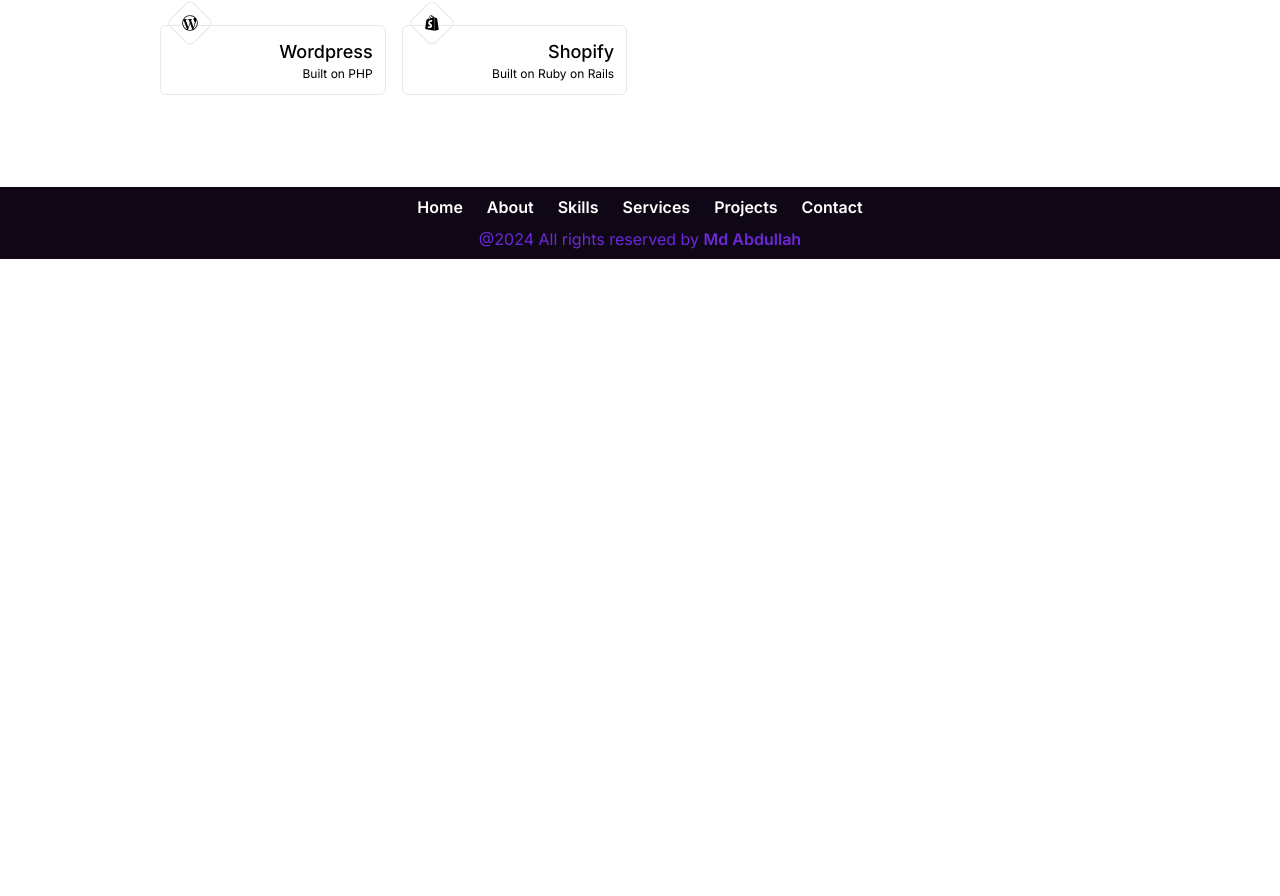
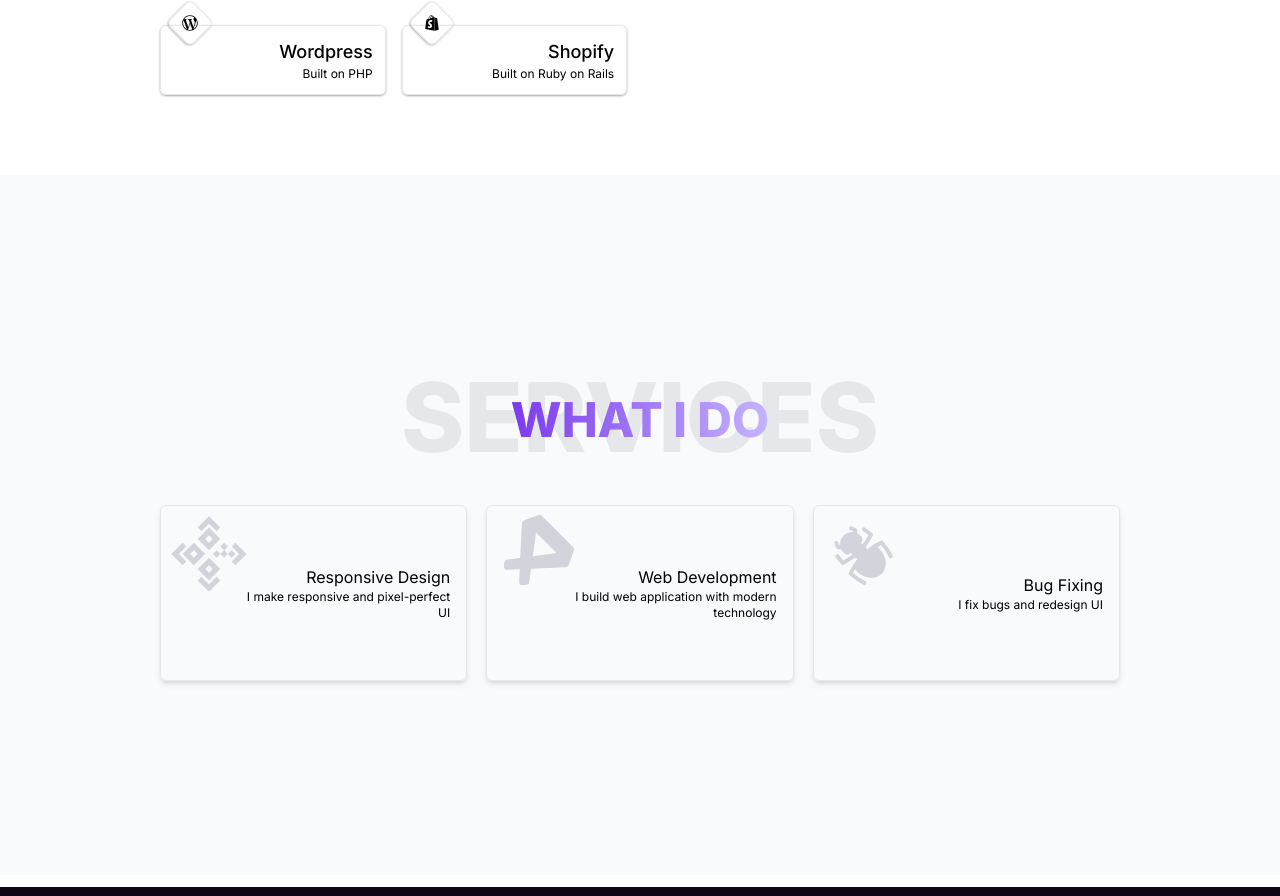
Before and after one commit to Md-Abdullah-321/Personal-portfolio, a Next.js app: page / in a window 1280 px wide. Shown: the part 2901-3797 px from the top of the page. Before the commit the page ends 3160 px from the top, so only its background shows below. Built offline with nearby package versions, Linux system fonts and the light colour scheme.

Commit message:
added services section

```diff
--- a/app/details/details.js
+++ b/app/details/details.js
@@ -11,7 +11,7 @@ export default function MyDetails() {
   const [section, setSection] = useState("about");
   console.log(section);
   return (
-    <div className="bg-gray-100 font-sans">
+    <div className="bg-gray-50 font-sans">
       <div className="md:h-[700px] flex flex-col md:flex-row justify-between items-center md:w-11/12 lg:w-9/12 mx-auto ">
         <div className="p-6 md:p-0 md:w-3/12">
           <h5 className="text-orange-500 font-semibold text-xl">Resume</h5>
--- a/app/navbar/NavbarForMediumDevice.js
+++ b/app/navbar/NavbarForMediumDevice.js
@@ -29,32 +29,32 @@ export default function MediumDeviceNavbar() {
                 </div>
                 <nav className="w-full px-10 mt-10">
                 <li className="hover:bg-gray-500 w-full flex justify-end items-center px-2 py-1.5 rounded-sm">
-                    <a href="#home">Home</a>
+                    <Link href="#home" className="w-full text-end" onClick={() => setToggleTabMenu(false)}>Home</Link>
                     </li>
                     <hr />
                     <br />
                     <li className="hover:bg-gray-500 w-full flex justify-end items-center px-2 py-1.5 rounded-sm">
-                        <Link href="#about">About</Link>
+                        <Link href="#about" className="w-full text-end" onClick={() => setToggleTabMenu(false)}>About</Link>
                     </li>
                     <hr />
                         <br />
                     <li className="hover:bg-gray-500 w-full flex justify-end items-center px-2 py-1.5 rounded-sm">
-                        <Link href="#skills">Skills</Link>
+                        <Link href="#skills" className="w-full text-end" onClick={() => setToggleTabMenu(false)}>Skills</Link>
                     </li>
                     <hr />
                         <br />
                     <li className="hover:bg-gray-500 w-full flex justify-end items-center px-2 py-1.5 rounded-sm">
-                        <Link href="#services">Services</Link>
+                        <Link href="#services" className="w-full text-end" onClick={() => setToggleTabMenu(false)}>Services</Link>
                     </li>
                     <hr />
                         <br />
                     <li className="hover:bg-gray-500 w-full flex justify-end items-center px-2 py-1.5 rounded-sm">
-                        <Link href="#portfolio">Portfolio</Link>
+                        <Link href="#portfolio" className="w-full text-end" onClick={() => setToggleTabMenu(false)}>Portfolio</Link>
                     </li>
                     <hr />
                         <br />
                     <li className="w-full flex justify-end items-center">
-                        <button style={ButtonBackground} className="px-12 py-2 hover:bg-white ">Hire Me!</button>
+                        <button style={ButtonBackground} className="px-12 py-2 hover:bg-white " onClick={() => setToggleTabMenu(false)}>Hire Me!</button>
                     </li>
                 </nav>
                 </div>
--- a/app/page.js
+++ b/app/page.js
@@ -1,6 +1,7 @@
 import About from "./about";
 import MyDetails from "./details/details";
 import HeroSection from "./heroSection";
+import Services from "./services";
 import Skills from "./skills/skills";
 
 export default function Home() {
@@ -10,6 +11,7 @@ export default function Home() {
       <About/>
       <MyDetails/>
       <Skills/>
+      <Services/>
       <div className="h-10 lg:hidden"></div>
     </>
   );
--- /dev/null
+++ b/app/services.js
@@ -0,0 +1,35 @@
+import { BiQrScan } from "react-icons/bi";
+import { HiBugAnt } from "react-icons/hi2";
+import { SiVisualstudiocode } from "react-icons/si";
+
+
+const ServicesCart = ({icon, title, description}) => {
+    return <div className="flex w-full md:w-[48.85%] lg:w-[32%] justify-between p-4 h-44 rounded-md shadow-md border">
+        <div className="w-1/4">
+            <p>{icon}</p>
+        </div>
+        <div className="flex flex-col justify-center w-3/4 text-end">
+            <h3>{title}</h3>
+            <p className="text-xs">{description}</p>
+        </div>
+    </div>
+}
+
+export default function Services() {
+  return (
+    <div className="min-h-[700px] bg-gray-50 py-20 flex flex-col justify-center items-center" id="services">
+        <div className="flex flex-col justify-center items-center w-full">
+            <h2 className=" uppercase text-5xl sm:text-6xl md:text-8xl font-extrabold text-gray-200">Services</h2>
+            <h3 className="absolute text-3xl sm:text-4xl md:text-5xl uppercase font-extrabold md:mt-1.5 bg-gradient-to-r from-violet-600 to-violet-300 ... inline-block ... text-transparent ... bg-clip-text">What i do</h3>
+      </div>
+
+      <div className="mt-10 lg:w-9/12 mx-auto flex justify-center lg:justify-between items-center flex-wrap gap-4 lg:gap-0 p-4 lg:p-0">
+        <ServicesCart icon={<BiQrScan className="w-16 h-16 -rotate-45 text-gray-300"/>} title="Responsive Design" description="I make responsive and pixel-perfect UI"/>
+
+        <ServicesCart icon={<SiVisualstudiocode className="w-16 h-16 -rotate-45 text-gray-300"/>} title="Web Development" description="I build web application with modern technology"/>
+
+        <ServicesCart icon={<HiBugAnt className="w-16 h-16 -rotate-45 text-gray-300"/>} title="Bug Fixing" description="I fix bugs and redesign UI"/>
+      </div>
+    </div>
+  )
+}
--- a/app/skills/skillCart.js
+++ b/app/skills/skillCart.js
@@ -1,8 +1,8 @@
 export default function SkillCart({ name, description, icon }) {
     return (
-      <div className="flex w-full sm:w-[48%] md:w-[31.5%] lg:w-[23.5%] justify-between border border-gray-200 p-3 rounded-md hover:bg-gray-100 group" style={{ boxShadow: 'rgba(0, 0, 0, 0.12) 0px 1px 3px, rgba(0, 0, 0, 0.24) 0px 1px 2px;' }}>
+      <div className="flex w-full sm:w-[48%] md:w-[31.5%] lg:w-[23.5%] justify-between border border-gray-200 p-3 rounded-md hover:bg-gray-100 group" style={{ boxShadow: 'rgba(0, 0, 0, 0.12) 0px 1px 3px, rgba(0, 0, 0, 0.24) 0px 1px 2px' }}>
         <div>
-          <p className="border border-gray-200 rounded-md rotate-45 -mt-8 p-2 group-hover:bg-gray-100" style={{ boxShadow: 'rgba(0, 0, 0, 0.12) 0px 1px 3px, rgba(0, 0, 0, 0.24) 0px 1px 2px;' }}>{icon}</p>
+          <p className="border border-gray-200 rounded-md rotate-45 -mt-8 p-2 group-hover:bg-gray-100" style={{ boxShadow: 'rgba(0, 0, 0, 0.12) 0px 1px 3px, rgba(0, 0, 0, 0.24) 0px 1px 2px' }}>{icon}</p>
         </div>
         <div>
           <h5 className="font-medium text-lg text-end">{name}</h5>
--- a/app/skills/skills.js
+++ b/app/skills/skills.js
@@ -12,7 +12,7 @@ export default function Skills() {
     <div className="md:min-h-[700px] flex flex-col justify-center w-full md:w-11/12 lg:w-9/12 mx-auto py-20 px-4 md:px-0" id="skills">
       <div className="flex flex-col justify-center items-center w-full">
         <h2 className=" uppercase text-5xl sm:text-6xl md:text-8xl font-extrabold text-gray-200">Experience</h2>
-        <h3 className="absolute text-3xl sm:text-4xl md:text-5xl uppercase font-extrabold -mt-[70px] sm:-mt-12 md:-mt-4 bg-gradient-to-r from-violet-600 to-violet-300 ... inline-block ... text-transparent ... bg-clip-text">Skills</h3>
+        <h3 className="absolute text-3xl sm:text-4xl md:text-5xl uppercase font-extrabold -mt-12 sm:-mt-6 md:-mt-4 bg-gradient-to-r from-violet-600 to-violet-300 ... inline-block ... text-transparent ... bg-clip-text">Skills</h3>
         <p className="text-gray-600 text-center">Programming Languages, Fraeworks, Libraries, Tools and Technologies I'm working on.</p>
       </div>
 
```
